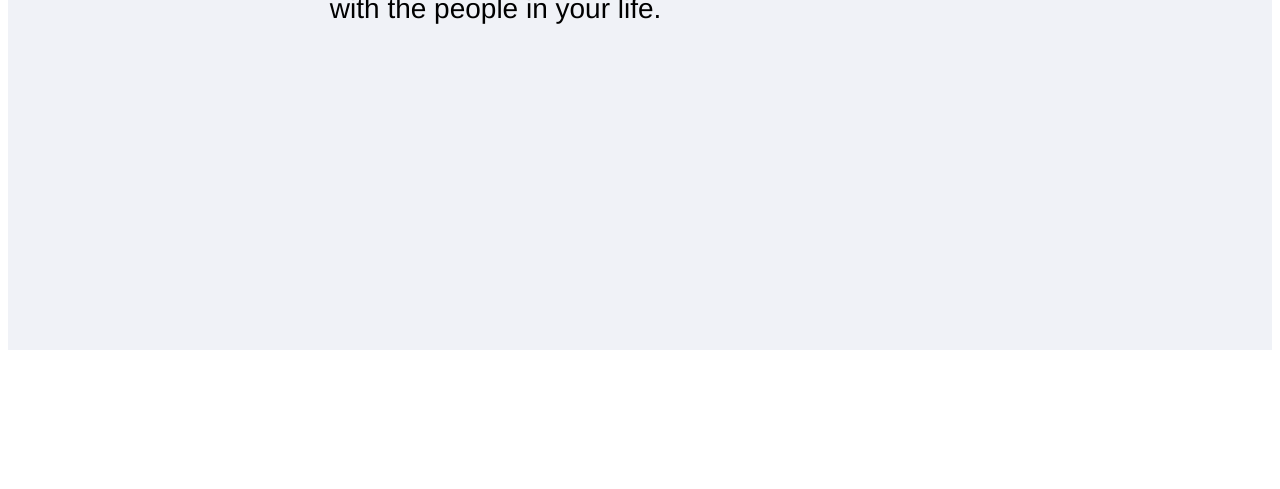
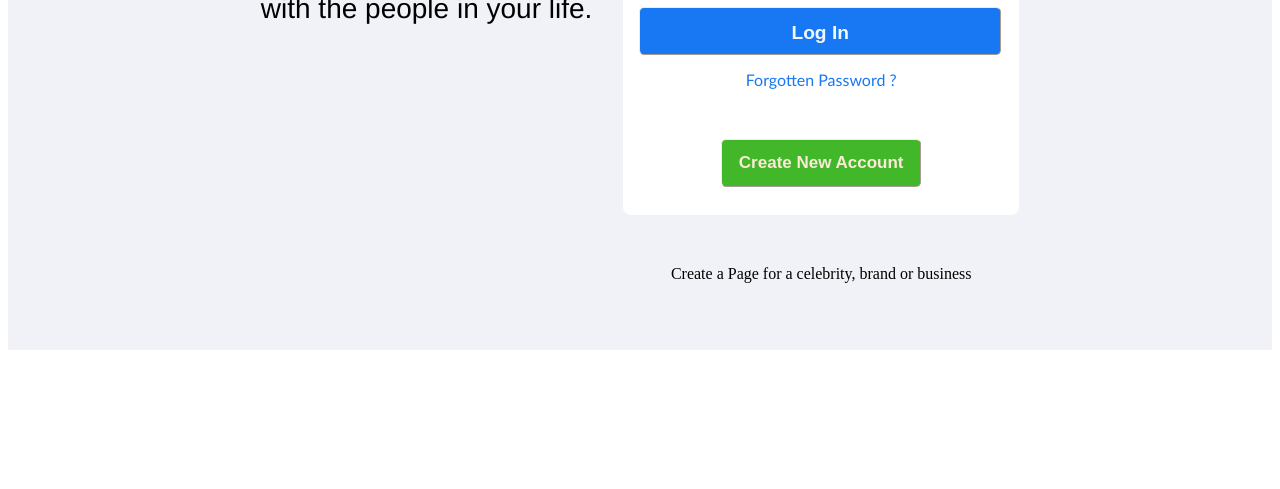
Before and after one commit to Divya-Paulson/learning-html-css, a plain HTML site: page Facebook/index.html in a window 1280 px wide. Shown: the part 311-800 px from the top of the page. Drawn offline with Linux system fonts and the light colour scheme.

Commit message:
finished facebook login page

```diff
--- a/Facebook/index.html
+++ b/Facebook/index.html
@@ -8,7 +8,7 @@
     <link rel="stylesheet" href="style/font-awesome.css" />
     <link rel="stylesheet" href="style/style.css" />
   </head>
-  <body align="center">
+  <body>
     <main class="main-container">
       <div class="main-wrapper">
         <section class="left">
@@ -21,16 +21,16 @@
         <section class="right">
           <div class="login">
             <div class="sub-login">
-              <input type="email" />
-              <input type="password" />
-              <button>Login</button>
-              <a>Forgotten Password ?</a>
+              <input class = "mail" type="email" />
+              <input class= "mail" type="password" />
+              <button class="login-icon">Log In</button>
+              <a class="forgot-password">Forgotten Password ?</a>
             </div>
             <div class="new-account">
-              <button>Create new account</button>
+              <button class="acct">Create New Account</button>
             </div>
-          </div class="bottom-tag">
-          <div>Create a Page for a celebrity, brand or business</div>
+          </div >
+          <div class="bottom-tag">Create a Page for a celebrity, brand or business</div>
         </section>
       </div>
     </main>
--- a/Facebook/style/style.css
+++ b/Facebook/style/style.css
@@ -29,8 +29,82 @@ body {
 .login {
   display: flex;
   flex-direction: column;
+    border-width: 1px;
+    align-items: center;
+    background-color: #fff;
+    border: none;
+    border-radius: 8px;
+    box-sizing: border-box;
+    margin: 40px 0 0;
+    padding: 20px 0 28px;
+    width: 396px;
 }
 .sub-login {
   display: flex;
   flex-direction: column;
 }
+.login-icon
+{
+  background-color: rgb(24, 119, 242);
+  font-size: larger;
+  color: aliceblue;
+  width: 362px;
+    height: 48px;
+    padding: 14px 16px;
+    font-weight: bold;
+    border-radius:5px;
+    border-width: thin;
+    border-color: antiquewhite;
+    cursor: pointer;
+}
+
+.mail {
+
+    height: 22px;
+
+    padding: 14px 16px;
+    width: 330px;
+    margin-bottom: 10px;
+    font-weight: bold;
+    border-radius: 5px;
+    border-width: 0.5px;
+    border-color: rgb(214, 201, 185);
+    cursor: pointer;
+
+}
+.bottom-tag{
+  display:flex;
+  justify-content: center;
+  margin-top:50px;
+}
+.forgot-password{
+  display:flex;
+  justify-content: center;
+  color:rgb(24, 119, 242);
+  margin-top: 15px;
+    margin-bottom: 50px;
+    font-family: 'Trebuchet MS', 'Lucida Sans Unicode', 'Lucida Grande', 'Lucida Sans', Arial, sans-serif;
+    cursor: pointer;
+}
+.new-account{
+  display:flex;
+  justify-content: center;
+
+
+
+}
+.acct{
+  display:flex;
+  justify-content: center;
+  background-color: rgb(66, 183,42);
+  color:antiquewhite;
+  width: 200px;
+    height: 48px;
+    align-items: center;
+    font-size: 17px;
+    font-weight: bold;
+    border-radius:5px;
+    border-width: thin;
+    border-color: antiquewhite;
+    cursor: pointer;
+}
```
